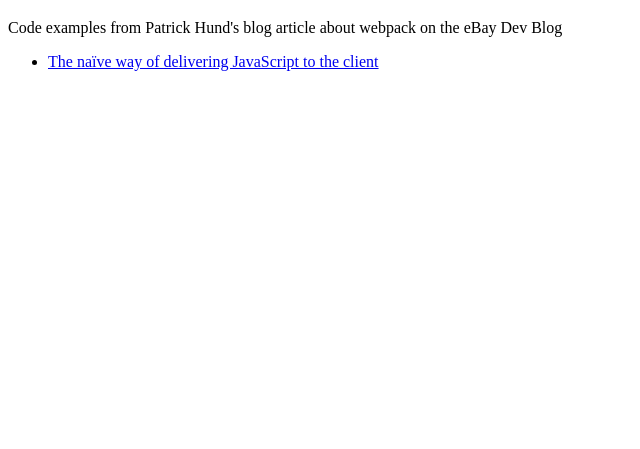
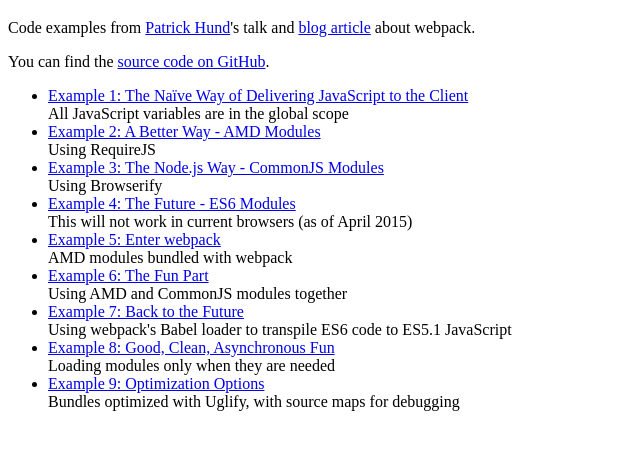
Before and after one commit to pahund/webpack-talk, a plain HTML site: page index.html in a window 1280 px wide. Shown: the part 61-510 px from the top of the page, without its empty margins (0-640 px from the left). Drawn offline with Linux system fonts and the light colour scheme.

Commit message:
updated generated bundles and landing page
Change-Id: I36aa642c26b944170368c6f7caef14670a564064

```diff
--- a/09_webpack-optimization/js/bundle.js
+++ b/09_webpack-optimization/js/bundle.js
@@ -1,2 +1,2 @@
-!function(e){function t(n){if(o[n])return o[n].exports;var r=o[n]={exports:{},id:n,loaded:!1};return e[n].call(r.exports,r,r.exports,t),r.loaded=!0,r.exports}var n=window.webpackJsonp;window.webpackJsonp=function(o,l){for(var a,c,i=0,p=[];i<o.length;i++)c=o[i],r[c]&&p.push.apply(p,r[c]),r[c]=0;for(a in l)e[a]=l[a];for(n&&n(o,l);p.length;)p.shift().call(null,t)};var o={},r={0:0};return t.e=function(e,n){if(0===r[e])return n.call(null,t);if(void 0!==r[e])r[e].push(n);else{r[e]=[n];var o=document.getElementsByTagName("head")[0],l=document.createElement("script");l.type="text/javascript",l.charset="utf-8",l.async=!0,l.src=t.p+""+{1:"aea23d6ad30697578758"}[e]+e+".bundle.js",o.appendChild(l)}},t.m=e,t.c=o,t.p="js/",t(0)}([function(e,t,n){var o=n(2),r=new o("text");r.pink(),document.getElementById("fat").onclick=function(){n.e(1,function(e){var t=[e(1)];(function(e){var t=new e("text");t.fat()}).apply(null,t)})}},,function(e,t,n){function o(e){this.element=document.getElementById(e)}o.prototype.pink=function(){this.element.style.backgroundColor="mistyrose",this.element.style.color="hotpink"},e.exports=o}]);
+!function(e){function t(n){if(o[n])return o[n].exports;var c=o[n]={exports:{},id:n,loaded:!1};return e[n].call(c.exports,c,c.exports,t),c.loaded=!0,c.exports}var n=window.webpackJsonp;window.webpackJsonp=function(o,r){for(var l,i,a=0,p=[];a<o.length;a++)i=o[a],c[i]&&p.push.apply(p,c[i]),c[i]=0;for(l in r)e[l]=r[l];for(n&&n(o,r);p.length;)p.shift().call(null,t)};var o={},c={0:0};return t.e=function(e,n){if(0===c[e])return n.call(null,t);if(void 0!==c[e])c[e].push(n);else{c[e]=[n];var o=document.getElementsByTagName("head")[0],r=document.createElement("script");r.type="text/javascript",r.charset="utf-8",r.async=!0,r.src=t.p+""+{1:"ccb7fc77573b97488c87"}[e]+e+".bundle.js",o.appendChild(r)}},t.m=e,t.c=o,t.p="js/",t(0)}([function(e,t,n){var o=n(2),c=new o("text");c.pink(),document.getElementById("fat").onclick=function(){n.e(1,function(e){var t=[e(1)];(function(e){var t=new e("text");t.fat()}).apply(null,t)})}},,function(e,t,n){function o(e){this.element=document.getElementById(e)}o.prototype.pink=function(){this.element.style.backgroundColor="mistyrose",this.element.style.color="hotpink"},e.exports=o}]);
 //# sourceMappingURL=bundle.js.map
--- a/09_webpack-optimization/js/aea23d6ad306975787581.bundle.js
+++ b/09_webpack-optimization/js/ccb7fc77573b97488c871.bundle.js
@@ -1,2 +1,2 @@
 webpackJsonp([1],[,function(t,e,n){function o(t){this.element=document.getElementById(t)}o.prototype.fat=function(){this.element.style.fontWeight="bold"},t.exports=o}]);
-//# sourceMappingURL=aea23d6ad306975787581.bundle.js.map
+//# sourceMappingURL=ccb7fc77573b97488c871.bundle.js.map
--- a/index.html
+++ b/index.html
@@ -6,10 +6,50 @@
 </head>
 <body>
 <h1>Packing the Web Like a Boss</h1>
-<p>Code examples from Patrick Hund's blog article about webpack on the eBay Dev Blog</p>
+<p>
+    Code examples from <a href="https://twitter.com/wiekatz">Patrick Hund</a>'s talk and
+    <a href="http://www.technology-ebay.de/the-teams/mobile-de/blog/packing-the-web-like-a-boss.html">blog article</a>
+    about webpack.
+</p>
+<p>
+    You can find the <a href="https://github.com/pahund/webpack-talk">source code on GitHub</a>.
+</p>
 <ul>
     <li>
-        <a href="01_global-vars/index.html">The naïve way of delivering JavaScript to the client</a>
+        <a href="01_global-vars/index.html">Example 1: The Naïve Way of Delivering JavaScript to the Client</a><br>
+        All JavaScript variables are in the global scope
+    </li>
+    <li>
+        <a href="02_amd/index.html">Example 2: A Better Way - AMD Modules</a><br>
+        Using RequireJS
+    </li>
+    <li>
+        <a href="03_commonjs/index.html">Example 3: The Node.js Way - CommonJS Modules</a><br>
+        Using Browserify
+    </li>
+    <li>
+        <a href="04_es6/index.html">Example 4: The Future - ES6 Modules</a><br>
+        This will not work in current browsers (as of April 2015)
+    </li>
+    <li>
+        <a href="05_webpack_amd/index.html">Example 5: Enter webpack</a><br>
+        AMD modules bundled with webpack
+    </li>
+    <li>
+        <a href="06_webpack_amd-commonjs/index.html">Example 6: The Fun Part</a><br>
+        Using AMD and CommonJS modules together
+    </li>
+    <li>
+        <a href="07_webpack-es6/index.html">Example 7: Back to the Future</a><br>
+        Using webpack's Babel loader to transpile ES6 code to ES5.1 JavaScript
+    </li>
+    <li>
+        <a href="08_webpack_multiple-bundles/index.html">Example 8: Good, Clean, Asynchronous Fun</a><br>
+        Loading modules only when they are needed
+    </li>
+    <li>
+        <a href="09_webpack-optimization/index.html">Example 9: Optimization Options</a><br>
+        Bundles optimized with Uglify, with source maps for debugging
     </li>
 </ul>
 </body>
```
Also changed, not shown: 03_commonjs/js/bundle.js (+0 -21 lines), 06_webpack_amd-commonjs/js/1.bundle.js (+1 -15 lines), 06_webpack_amd-commonjs/js/bundle.js (+0 -7 lines), 07_webpack-es6/js/bundle.js (+0 -19 lines), 08_webpack_multiple-bundles/js/1.bundle.js (+0 -7 lines), 08_webpack_multiple-bundles/js/bundle.js (+0 -14 lines), 3 other files.
